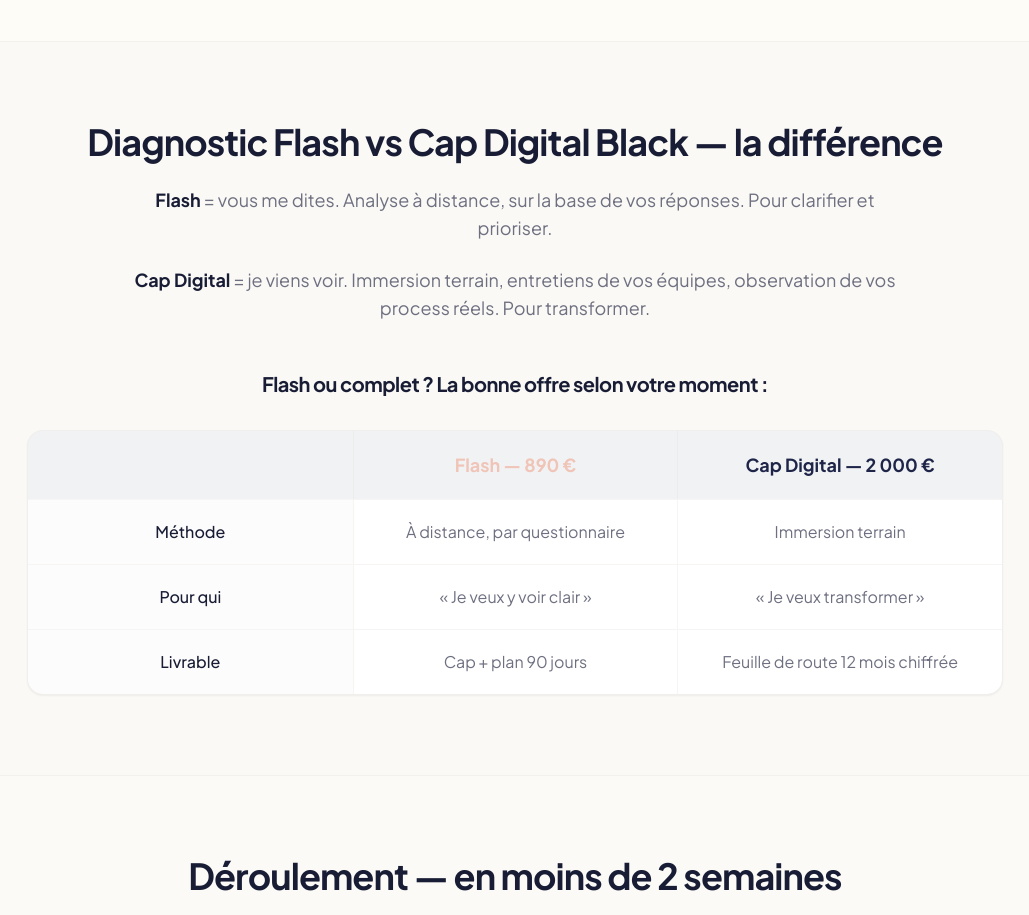
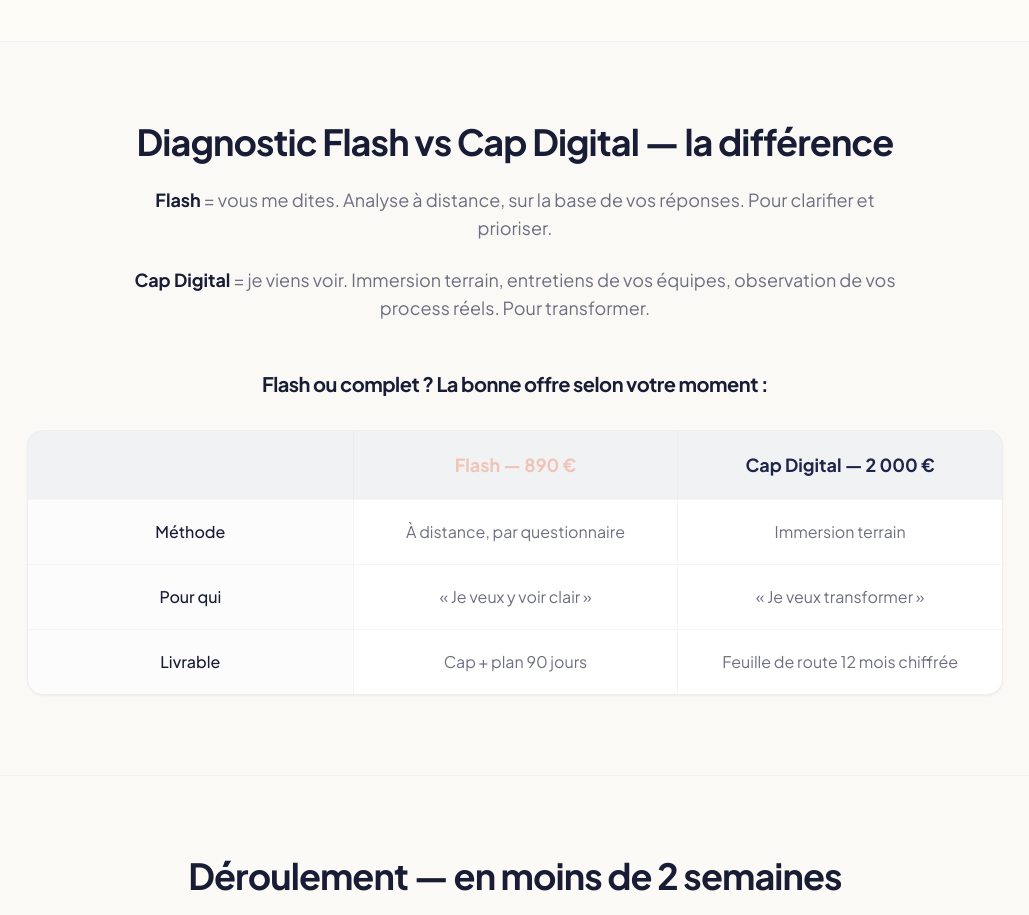
Before and after one commit to mLyon4/caplean-ia, a React (Vite) app: page /cap-digital-flash in a window 1280 px wide. Shown: the part 1780-2695 px from the top of the page, without its empty margins (125-1154 px from the left). Built offline with nearby package versions, Linux system fonts and the light colour scheme.

Commit message:
Changes
Co-authored-by: mLyon4 <226275147+mLyon4@users.noreply.github.com>

```diff
--- a/src/pages/CapDigitalFlash.tsx
+++ b/src/pages/CapDigitalFlash.tsx
@@ -428,7 +428,7 @@ const CapDigitalFlash = () => {
         <section className="py-20 bg-muted/30 border-y border-border/30">
           <div className="container mx-auto px-6 max-w-5xl">
             <h2 className="text-3xl md:text-4xl font-bold text-foreground mb-6 text-center">
-              Diagnostic Flash vs Cap Digital Black — la différence
+              Diagnostic Flash vs Cap Digital — la différence
             </h2>
 
             <div className="max-w-3xl mx-auto text-center mb-12">
```
